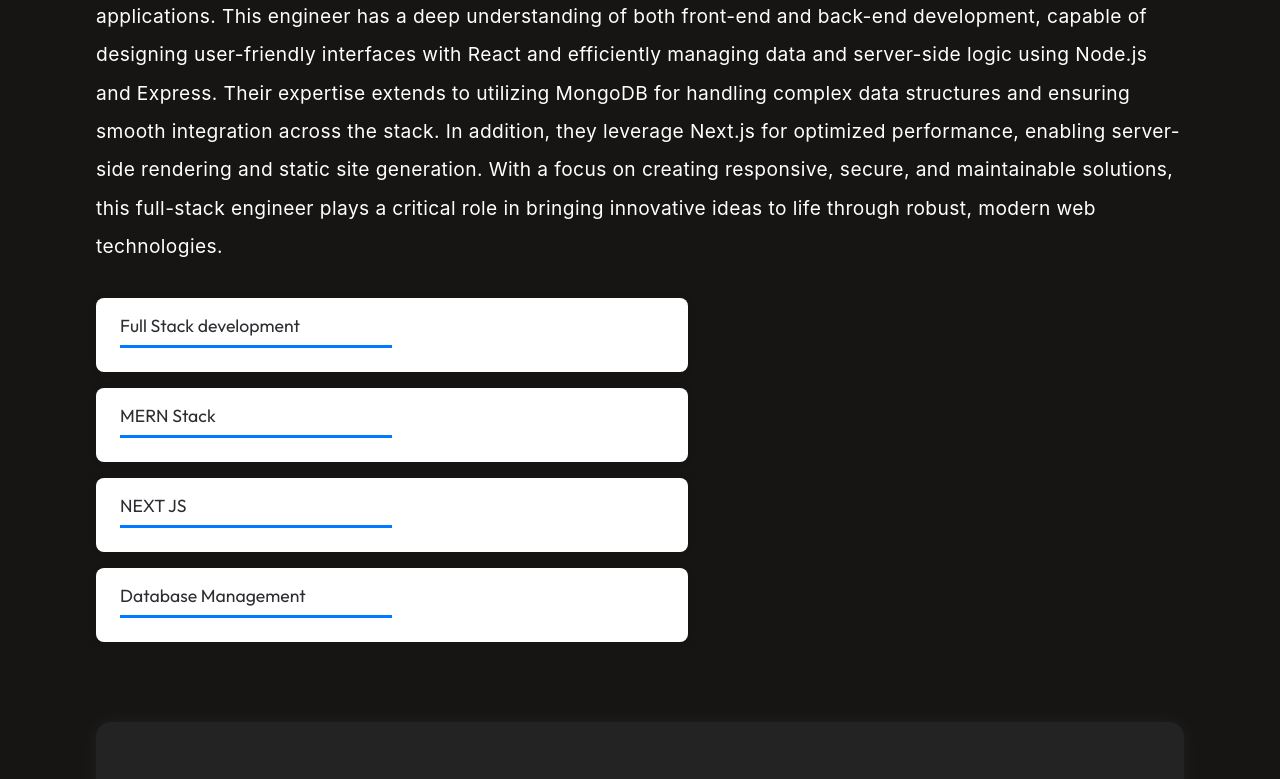
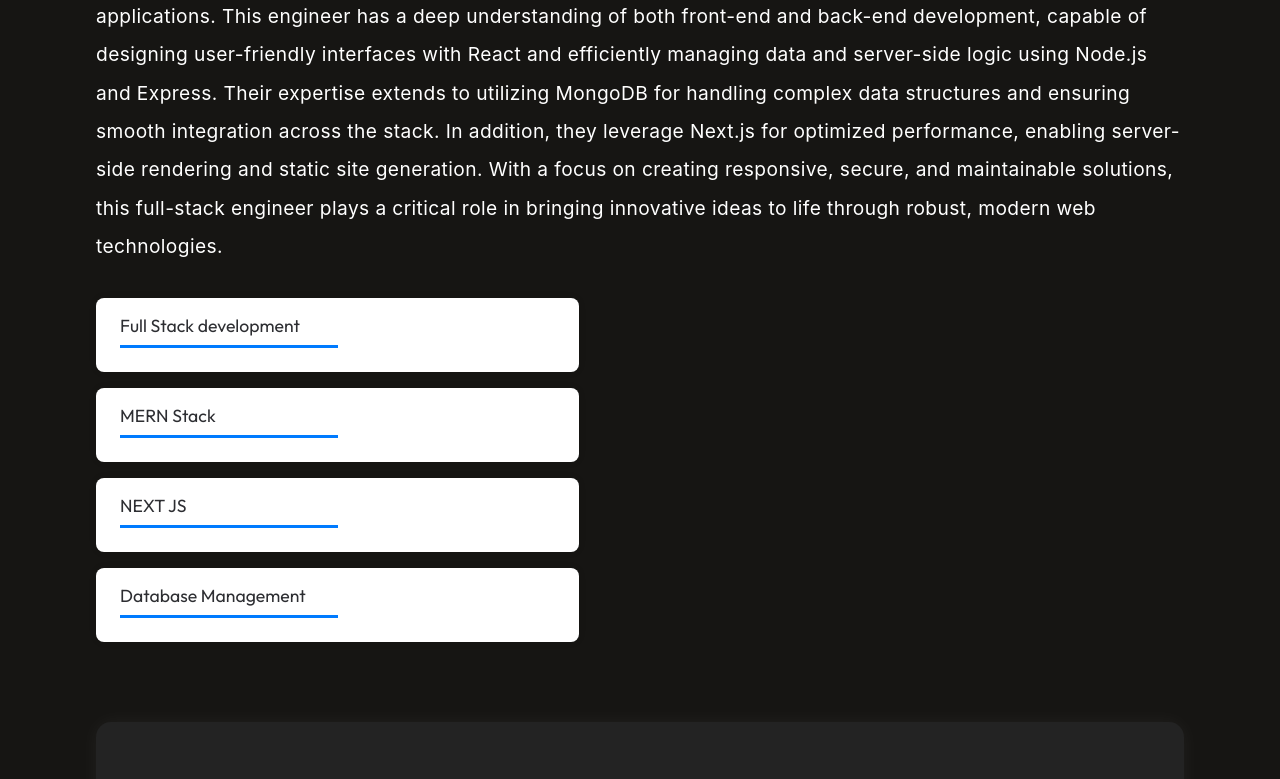
Before and after one commit to imramkrishna/Ram-Portfolio, a React (Vite) app: page / in a window 1280 px wide. Shown: the part 1210-1989 px from the top of the page. Built offline with nearby package versions, Linux system fonts and the light colour scheme.

Commit message:
hosting congif

```diff
--- /dev/null
+++ b/Staticwebapp.config.json
@@ -0,0 +1,5 @@
+{
+    "navigationFallback": {
+      "rewrite": "index.html"
+    }
+  }
--- a/src/Components/About/About.css
+++ b/src/Components/About/About.css
@@ -72,7 +72,7 @@
 
 .about-skills {
     background: white;
-    width: 50%;
+    width: 40%;
     padding: 1rem 1.5rem;
     border-radius: 8px;
     margin-bottom: 1rem;
```
